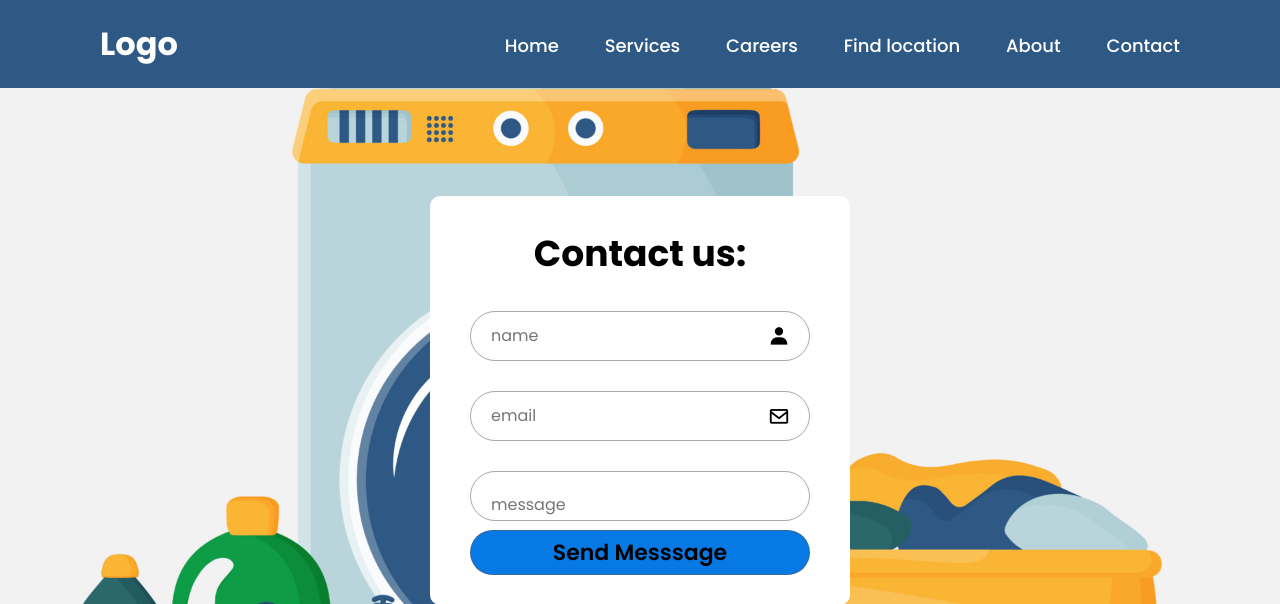
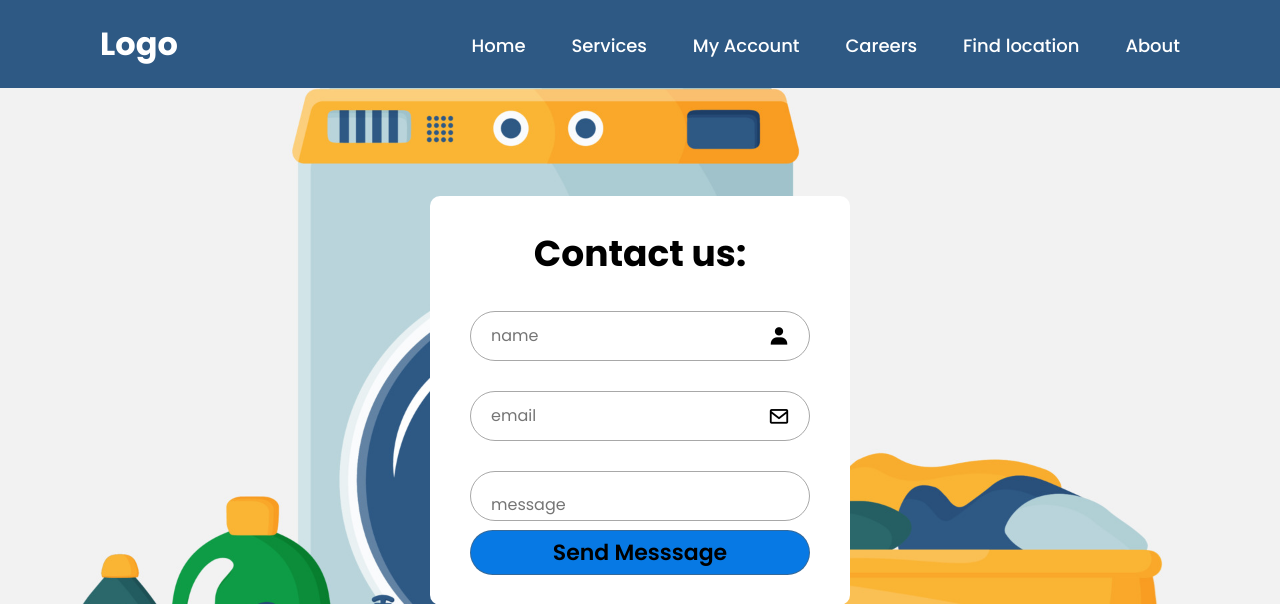
Before and after one commit to KayongoYongo/mama-fua-website, a Flask app: page /contact in a window 1280 px wide. Shown: the top 604 px of the page. Run offline with Flask 3, Linux system fonts and the light colour scheme.

Commit message:
contact form

```diff
--- a/templates/contact.html
+++ b/templates/contact.html
@@ -15,14 +15,15 @@
     <nav class="navbar">
         <a href="#">Home</a>
         <a href="#">Services</a>
+        <a href="#">My Account</a>
         <a href="#">Careers</a>
         <a href="#">Find location</a>
         <a href="#">About</a>
-        <a href="#">Contact</a>
     </nav>
 </header>
+
 <body>
-    <body>
+
     <form action="#" method="post">
     <div class="wrapper">
         <h1>Contact us:</h1>
@@ -45,5 +46,5 @@
     </div>
     </form>
 </body>
-</body>
+
 </html>
```
Lines whose indentation alone changed are shown as unchanged.
